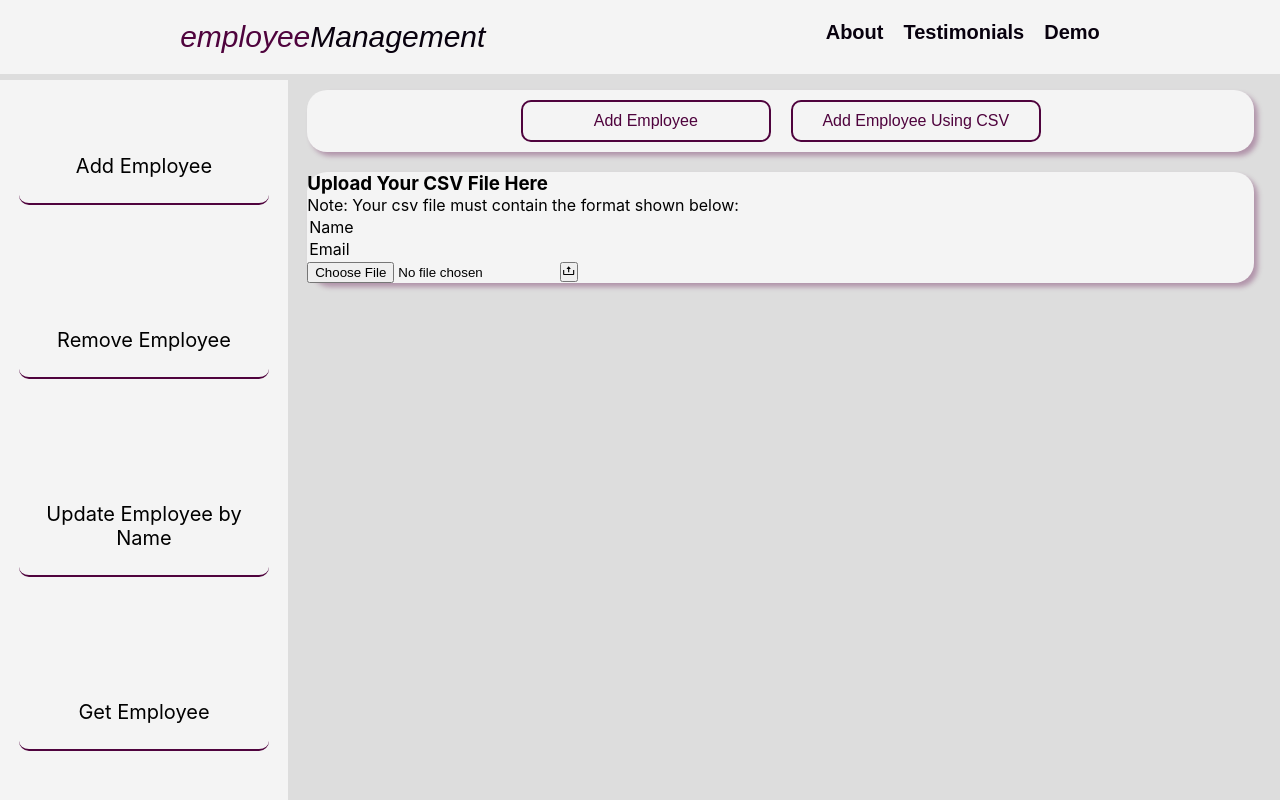
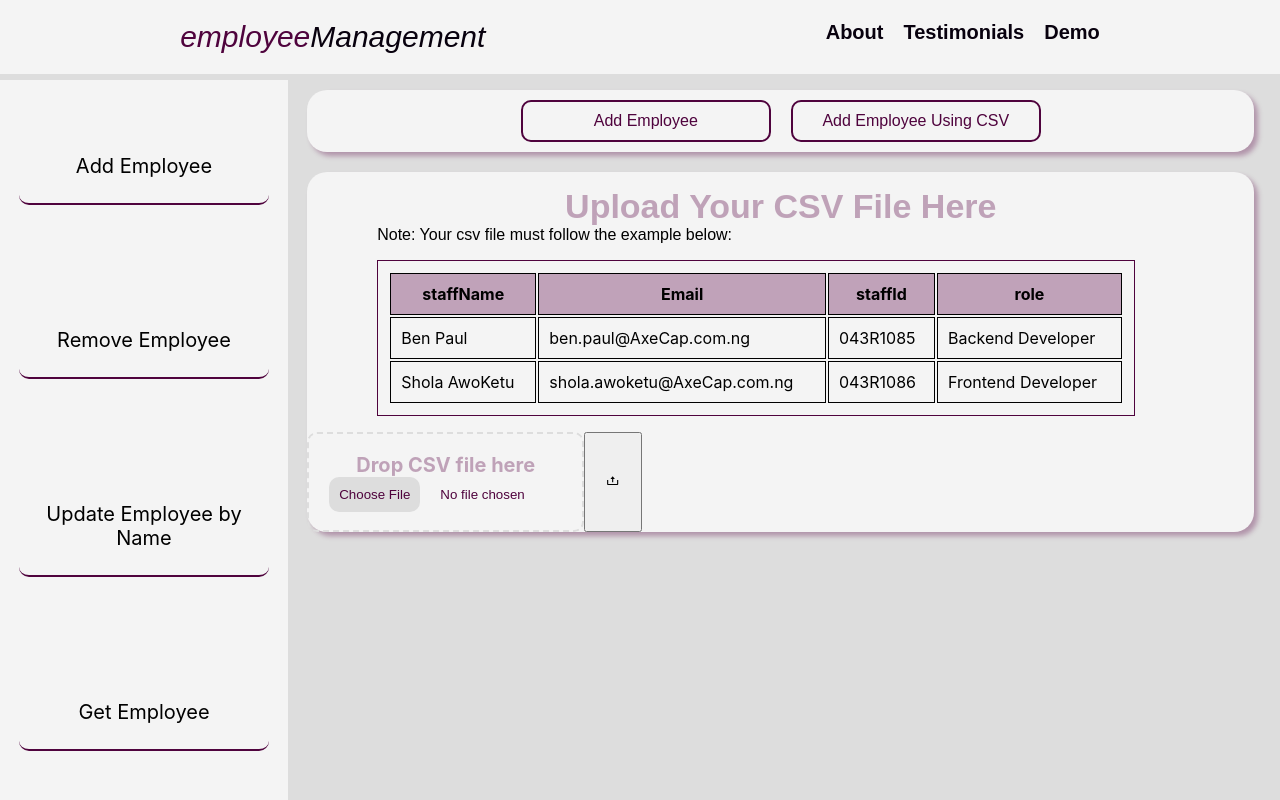
Before and after one commit to owolabi2001/Employee-Management-Frontend, a React (Create React App) app: page /addEmployee/excel in a window 1280 px wide. Built offline with nearby package versions, Linux system fonts and the light colour scheme.

Commit message:
"Added Styles to the AddEmployeeSub2 components"

```diff
--- a/src/components/AddEmployeeSub2.jsx
+++ b/src/components/AddEmployeeSub2.jsx
@@ -1,20 +1,64 @@
 import React from 'react'
+import { useState } from 'react'
+import axios from 'axios'
 import {BiUpload} from "react-icons/bi"
 import "./cssForComponents/addEmployeeSub2.css"
 const AddEmployeeSub2 = ({BASE_URL}) => {
+
+  const [file, setFile] = useState(null);
+
+  const handlefileChange = (event)=>{
+    setFile(event.target.files[0]);
+  }
+
+  const handleUpload = ()=>{
+    const formData = new FormData();
+    formData.append("file",file)
+    axios.post(BASE_URL+"/addEmployee/CSV",formData, {
+      headers:{
+        "Content-Type": "multipart/form-data"
+      }
+    }).then(
+      (response)=>{
+        console.log(response.data)
+      }).catch(
+        (error)=>{
+          console.log(error)
+        }
+      )
+  }
+
   return (
     <div className='add-container'>
-      <h3>Upload Your CSV File Here</h3>
-      <p>Note: Your csv file must contain the format shown below:</p>
+      <h3 className='top'>Upload Your CSV File Here</h3>
+      <p className='short-info'>Note: Your csv file must follow the example below:</p>
       <table>
-        <tr>Name</tr>
-        <tr>Email</tr>
+        <tr>
+          <th>staffName</th>
+          <th>Email</th>
+          <th>staffId</th>
+          <th>role</th>
+        </tr>
+        <tr>
+          <td>Ben Paul</td>
+          <td>ben.paul@AxeCap.com.ng</td>
+          <td>043R1085</td>
+          <td>Backend Developer</td>
+        </tr>
+        <tr>
+          <td>Shola AwoKetu</td>
+          <td>shola.awoketu@AxeCap.com.ng</td>
+          <td>043R1086</td>
+          <td>Frontend Developer</td>
+        </tr>
       </table>
-      <div>
-        <input type='file' required />
-        <button><BiUpload /></button>
+      <div className='file-div'>
+        <label className='drop-container'>
+          <span class="drop-title">Drop CSV file here</span>
+          <input className="file" type='file' required onChange={handlefileChange}/>
+        </label>
+        <button className="file-btn" onClick={handleUpload}><BiUpload className="btn-icon"/></button>
       </div>
-
 
     </div>
   )
--- a/src/components/cssForComponents/addEmployeeSub2.css
+++ b/src/components/cssForComponents/addEmployeeSub2.css
@@ -0,0 +1,97 @@
+.add-container .top{
+    padding-top: 15px;
+    text-align: center;
+    font-size: 34px;
+    color: var(--primary-color-light);
+    font-family: Arial;
+}
+
+.add-container .short-info{
+    margin-left: 70px;
+    font-family: Arial;
+    text-rendering: auto;
+}
+
+.add-container table, tr, td, th{
+    border: 1px solid;
+    margin-top: 16px;
+    margin-bottom: 16px;
+    padding: 10px;
+
+}
+
+.add-container th{
+    background-color: var(--primary-color-light);
+}
+.add-container table{
+
+    width: 80%;
+    margin-left: 70px;
+    border-color: var(--primary-color);
+
+}
+
+.add-container input[type=file]::file-selector-button{
+    background-color: var(--background-color-dark);
+    margin-left: 10px ;
+    margin-right: 20px;
+    border: none;
+    background: var(--background-color-dark);
+    padding: 10px 20px;
+    border-radius: 10px;
+    color: var(--primary-color);
+    cursor: pointer;
+    transition: background .2s ease-in-out;
+    padding: 10px;
+}
+
+.add-container .file-btn{
+    padding: 20px;
+}
+
+.btn-icons{
+    height: 200px;
+}
+
+.add-container .file-div{
+    display: flex;
+}
+
+.drop-container{
+    display: flex;
+    flex-direction: column;
+    justify-content: center;
+    align-items: center;
+    height: 100px;
+    padding: 10px;
+    border-radius: 10px;
+    border: 2px dashed var(--background-color-dark);
+    color: var(--primary-color);
+    cursor: pointer;
+    transition: .2s;
+}
+
+.drop-container:hover {
+    background: #eee;
+    border-color: #111;
+}
+
+.drop-title{
+    color: var(--primary-color-light);
+    font-size: 20px;
+    font-weight: bold;
+    text-align: center;
+    transition: color .2s ease-in-out;
+
+}
+
+.drop-container:hover .drop-title {
+    color: var(--primary-color);
+    font-family: Arial, "Helvetica Neue", Helvetica, sans-serif;
+}
+
+.drop-container:hover  input[type=file]::file-selector-button{
+    color: var(--background-color-dark);
+    font-family: Arial, "Helvetica Neue", Helvetica, sans-serif;
+    background: var(--primary-color);
+}
--- a/src/components/cssForComponents/removeEmployee.css
+++ b/src/components/cssForComponents/removeEmployee.css
@@ -52,9 +52,7 @@
     width: 80px;
     height: 35px;
     margin: 0px;
-
     transition: .2s;
-
 }
 
 .tfi-search:hover{
```
